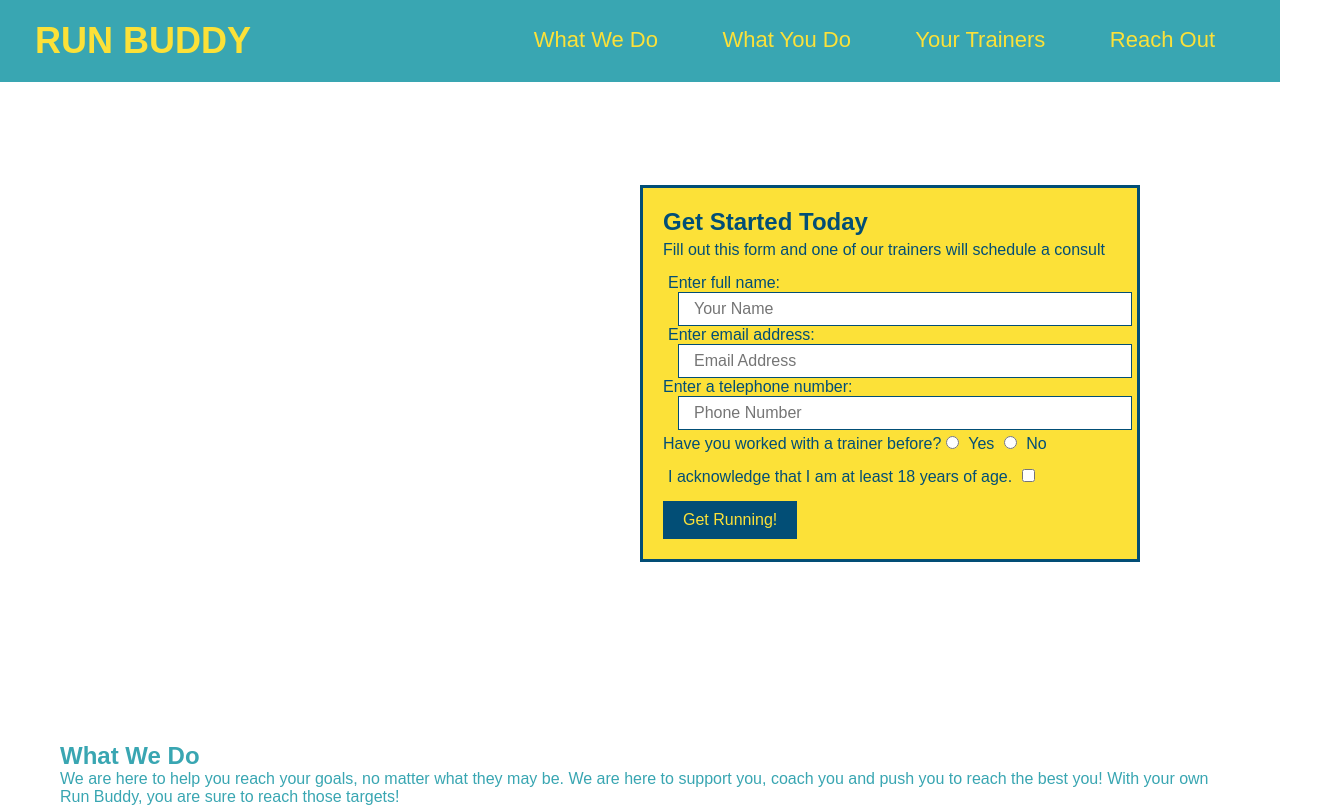
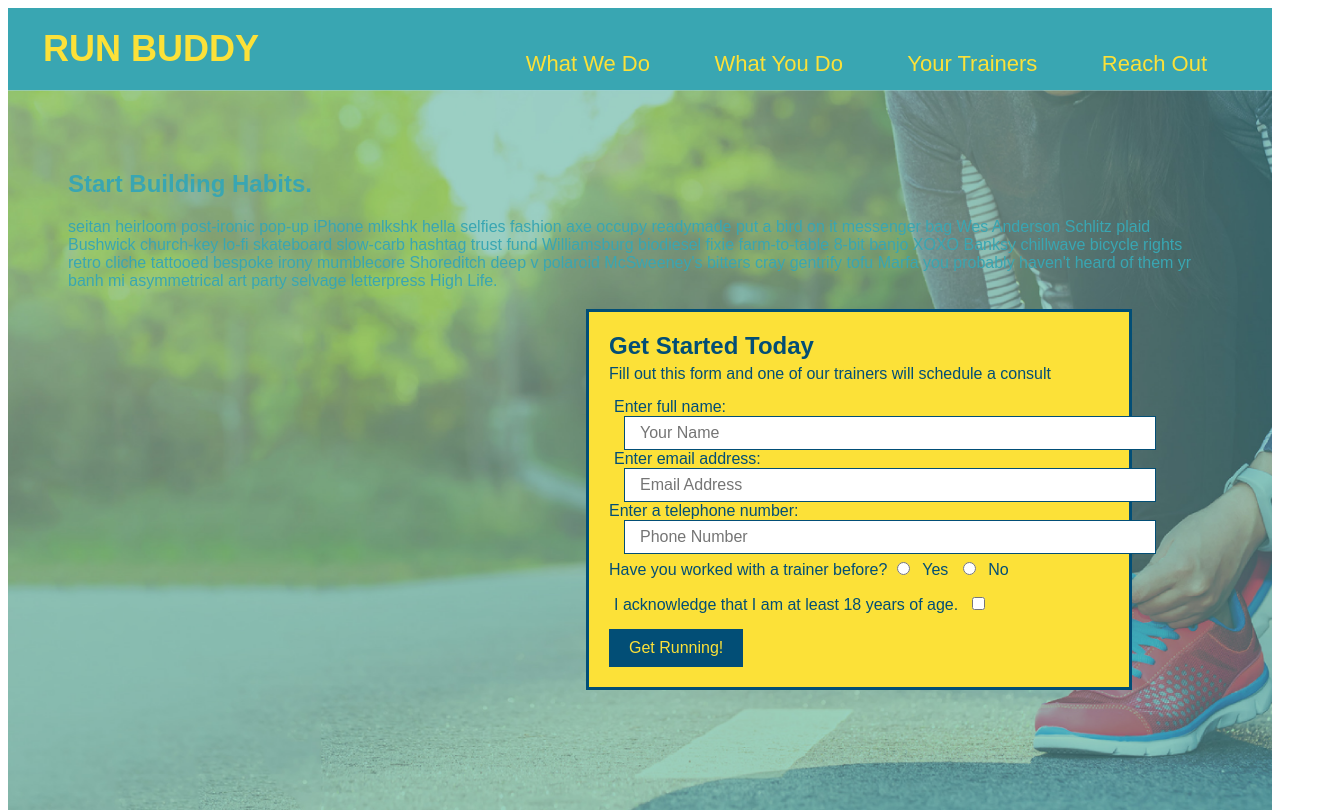
Before and after one commit to obsessedgoose/run-buddy, a plain HTML site: page index.html in a window 1280 px wide. Shown: the top 812 px of the page, 1342 px wide, since content can reach past the window. Drawn offline with Linux system fonts and the light colour scheme.

Commit message:
add content to hero, replace image

```diff
--- a/index.html
+++ b/index.html
@@ -29,6 +29,18 @@
         </nav>
         </header>
         <section class="hero">
+
+            <div class="hero-cta">
+                <h2>Start Building Habits.</h2>
+                    <p>
+                        seitan heirloom post-ironic pop-up iPhone mlkshk hella selfies fashion axe occupy readymade put a bird on it
+                        messenger bag Wes Anderson Schlitz plaid Bushwick church-key lo-fi skateboard slow-carb hashtag trust fund
+                        Williamsburg biodiesel fixie farm-to-table 8-bit banjo XOXO Banksy chillwave bicycle rights retro cliche
+                        tattooed bespoke irony mumblecore Shoreditch deep v polaroid McSweeney's bitters cray gentrify tofu Marfa you
+                        probably haven't heard of them yr banh mi asymmetrical art party selvage letterpress High Life.
+                    </p>
+            </div>
+
             <div class="hero-form">
                 <h3>Get Started Today</h3>
                 <p>Fill out this form and one of our trainers will schedule a consult</p>
@@ -107,4 +119,4 @@
 </footer>
 
 
-</html>
+=======
--- /dev/null
+++ b/secondary-style.css
@@ -0,0 +1,118 @@
+.hero {
+    background-image: url(../assets/images/hero-bg.jpg);
+    background-size: cover;
+    background-position: bottom;
+    position: relative;
+    height: auto;
+    text-align: center;
+    margin-bottom: 40px;
+}
+
+.hero h2 {
+    color: #fce138;
+    display: inline-block;
+    border-bottom: 4px solid #fce138;
+    padding: 0 80px 15px 80px;
+    font-weight: normal;
+    font-size: 42px;
+    font-style: italic;
+}
+
+.secondary-content {
+    width: 80%;
+    margin: 0 auto;
+    color: #024e76;
+}
+
+.secondary-content h3 {
+    font-size: 25px;
+    margin: 20px 0 20px 0;
+
+}
+
+.secondary-content p {
+    font-size: 16px;
+    line-height: 1.5;
+    margin: 20px 0 20px 0;
+}
+
+.secondary-content ul {
+    margin: 15px 20px 15px 20px;
+}
+
+.secondary-content li {
+    color: #39a6b2;
+    margin: 10px 0 10px 0;
+}
+
+header h1 {
+    font-weight: bold;
+    font-size: 36px;
+    color: #fce138;
+    margin: 0;
+    display: inline;
+}
+
+footer {
+    background: #fce138;
+    width: 100%;
+    padding: 40px 35px;
+}
+
+footer h2 {
+    display: inline;
+    color: #024e76;
+    font-size: 30px;
+    margin: 0;
+}
+
+footer div {
+    float: right;
+    line-height: 1.5;
+    text-align: right;
+}
+
+footer a {
+    color: #024e76;
+}
+
+section {
+    padding: 60px;
+}
+
+
+body {
+    color: #39a6b2;
+    font-family: Arial, Helvetica, sans-serif;
+}
+header {
+    padding: 20px 35px;
+    background-color: #39a6b2;
+}
+
+header h1 {
+    font-weight: bold;
+    font-size: 36px;
+    color: #fce138;
+    margin: 0;
+}
+
+header a{
+    text-decoration: none;
+    color: #fce138;
+}
+
+header nav{
+    float: right;
+    margin: 7px 0;
+}
+
+header nav ul li {
+    display: inline;
+}
+
+header nav ul li a {
+    margin: 0 30px;
+    font-weight: lighter;
+    font-size: 22px;
+}
--- a/style.css
+++ b/style.css
@@ -1,3 +1,4 @@
+<<<<<<< HEAD
 * {
     margin: 0;
     padding: 0;
@@ -77,7 +78,7 @@ section {
 
 /*Hero Style Start*/
 .hero {
-    background-image: url("../images/hero-bg\ \(1\).jpg");
+    background-image: url("../run-buddy/assets/hero-bg.jpg");
     height: 600px;
     background-size: cover;
     background-position: center;
@@ -137,3 +138,7 @@ section {
     font-size: 16px;
 }
 /*Hero Style Ends*/
+
+
+
+=======
```
Also changed, not shown: assets/hero-bg.jpg (added), 1 other file.
